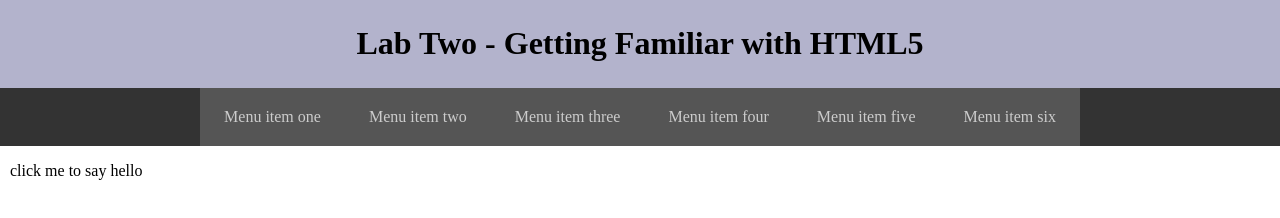
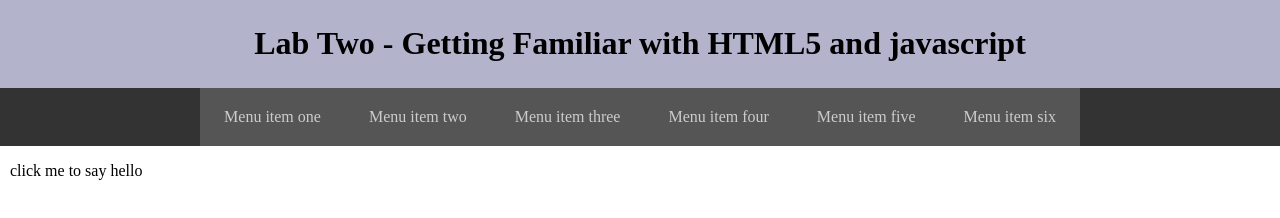
Before and after one commit to Kosekwu/ctec3905repos, a plain HTML site: page index.html in a window 1280 px wide. Drawn offline with Linux system fonts and the light colour scheme.

Commit message:
my First commit attempt two

```diff
--- a/index.html
+++ b/index.html
@@ -8,7 +8,7 @@
 <body>
 
 <header>
-  <h1>Lab Two - Getting Familiar with HTML5</h1>
+  <h1>Lab Two - Getting Familiar with HTML5 and javascript</h1>
 </header>
   <!--Mark up a simple 5-item menu with a tags inside a nav tag-->
 <nav>
```
